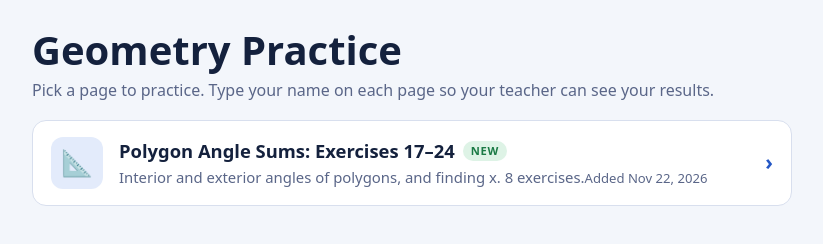
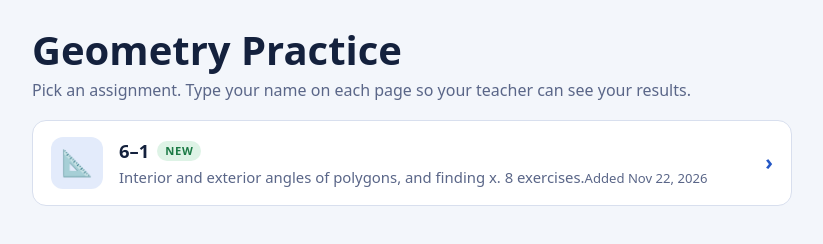
Before and after one commit to sshaw-glitch/geometry10, a plain HTML site: page index.html in a window 1280 px wide. Shown: the whole page, without its empty margins (228-1051 px from the left). Drawn offline with Linux system fonts and the light colour scheme.

Commit message:
Update index.html

```diff
--- a/index.html
+++ b/index.html
@@ -3,7 +3,7 @@
 <head>
 <meta charset="utf-8">
 <meta name="viewport" content="width=device-width, initial-scale=1, viewport-fit=cover">
-<title>Geometry Practice</title>
+<title>Geometry 10</title>
 <style>
 :root{--bg:#f3f6fb;--surface:#fff;--ink:#14213d;--muted:#5a6688;--line:#d8dfee;--accent:#2457c5;--accent-soft:#e3ebfb;--accent-ink:#fff;--good:#1b7a45;--good-soft:#def3e6;--font:system-ui,-apple-system,"Segoe UI",Roboto,sans-serif}
 @media (prefers-color-scheme:dark){:root{--bg:#0e1526;--surface:#161e33;--ink:#e8edf9;--muted:#9aa7c7;--line:#2a3556;--accent:#7ea6ff;--accent-soft:#1f2e55;--accent-ink:#0e1526;--good:#5fd38d;--good-soft:#15352a;color-scheme:dark}}
@@ -31,7 +31,7 @@ h1{margin:0;font-size:clamp(1.7rem,3vw + 1rem,2.5rem);line-height:1.1}
 <div class="shell">
   <header>
     <h1>Geometry Practice</h1>
-    <p class="sub">Pick a page to practice. Type your name on each page so your teacher can see your results.</p>
+    <p class="sub">Pick an assignment. Type your name on each page so your teacher can see your results.</p>
   </header>
   <ul class="list" id="list"></ul>
 </div>
@@ -40,7 +40,7 @@ h1{margin:0;font-size:clamp(1.7rem,3vw + 1rem,2.5rem);line-height:1.1}
 // To add a page: copy one line, change the file name, title, description, and date (YYYY-MM-DD).
 // The newest date shows first, and pages from the last 7 days get a "New" tag.
 var PAGES = [
-  { file: "6-1.html", icon: "\uD83D\uDCD0", title: "Polygon Angle Sums: Exercises 17\u201324", desc: "Interior and exterior angles of polygons, and finding x. 8 exercises.", date: "2026-11-22" }
+  { file: "6-1.html", icon: "\uD83D\uDCD0", title: "6\u20131", desc: "Interior and exterior angles of polygons, and finding x. 8 exercises.", date: "2026-11-22" }
 ];
 // -----------------------------------------------------
 (function () {
```
